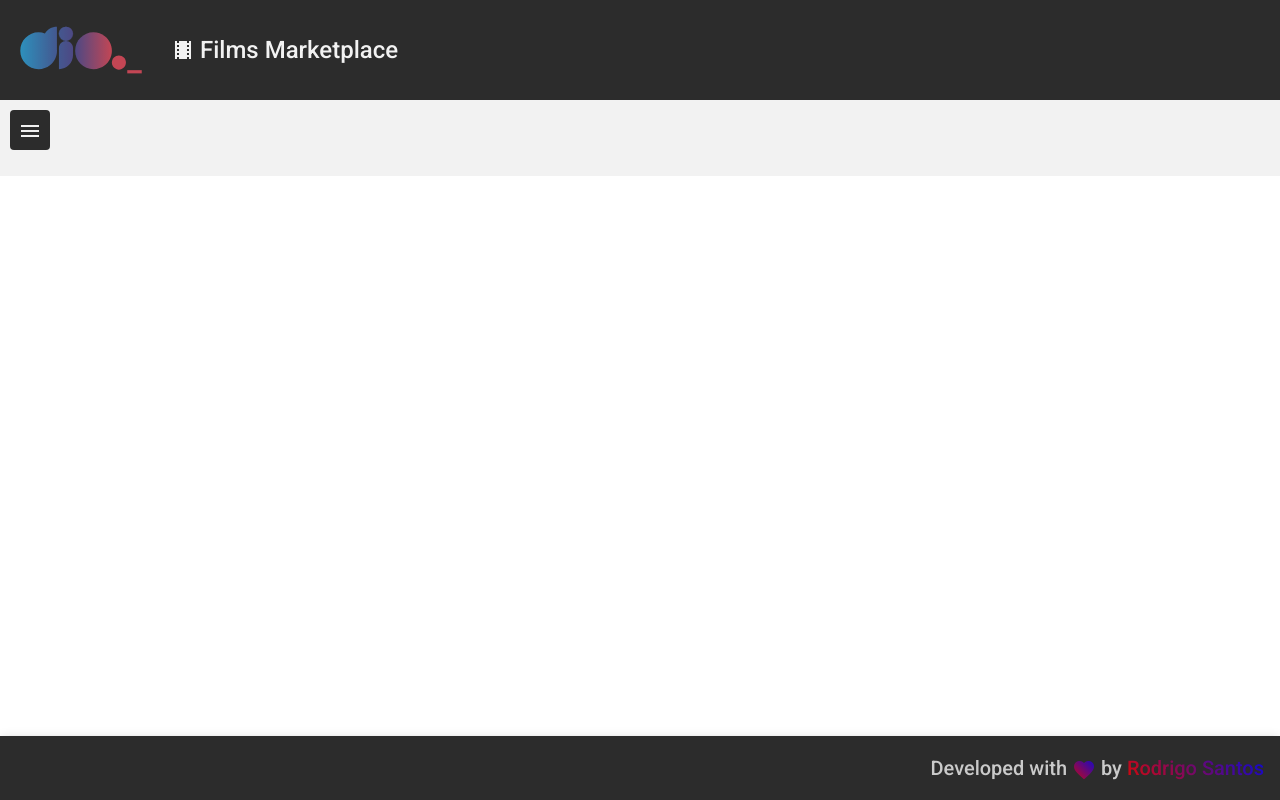
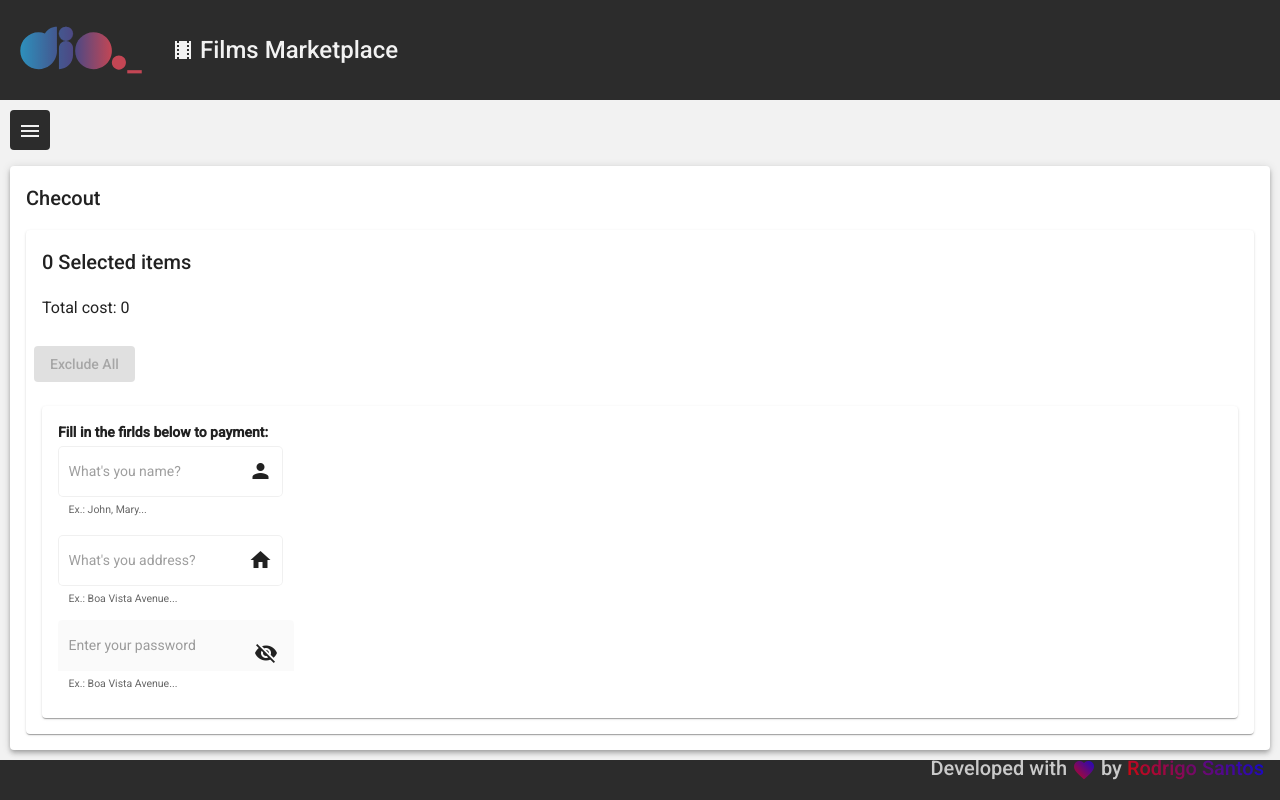
Before and after one commit to mdcrodrigo/angular-mktplace, an Angular app: page /checkout in a window 1280 px wide. Before the commit this address led to /. Built offline with nearby package versions, Linux system fonts and the light colour scheme.

Commit message:
checkout

```diff
--- a/src/app/app-routing.module.ts
+++ b/src/app/app-routing.module.ts
@@ -1,5 +1,6 @@
 import { NgModule } from '@angular/core';
 import { RouterModule, Routes } from '@angular/router';
+import { CheckoutComponent } from './views/checkout/checkout.component';
 import { HomeComponent } from './views/home/home.component';
 import { ListFilmsComponent } from './views/list-films/list-films.component';
 
@@ -10,6 +11,10 @@ const routes: Routes = [{
 {
   path: "list-films",
   component: ListFilmsComponent
+},
+{
+  path: "checkout",
+  component: CheckoutComponent
 }];
 
 @NgModule({
--- /dev/null
+++ b/src/app/views/checkout/checkout.component.ts
@@ -0,0 +1,47 @@
+import { Component, OnInit } from '@angular/core';
+import { Film } from '../list-films/film.model';
+import { CheckoutService } from './checkout.service';
+
+@Component({
+  selector: 'app-checkout',
+  templateUrl: './checkout.component.html',
+  styleUrls: ['./checkout.component.css']
+})
+export class CheckoutComponent implements OnInit {
+  listSelectedFilms: Film[] = [];
+  totalPrice!: number;
+  disable = false;
+  hide = true;
+  form: any;
+
+  constructor(private checkoutService: CheckoutService) { }
+
+  ngOnInit(): void {
+    this.totalPrice = this.checkoutService.totalPrice;
+    this.listSelectedFilms = this.checkoutService.listSelectedFilms;
+    this.toggleButton();
+  }
+
+  toggleButton() {
+    if (this.listSelectedFilms.length == 0) {
+      this.disable = true;
+    }
+  }
+
+  exclude(film:Film): void {
+    this.totalPrice -= film.price;
+    this.checkoutService.setFilm(film);
+    this.checkoutService.unselectFilm();
+    if (this.totalPrice <=0) {
+      this.excludeAll();
+    }
+  }
+
+  excludeAll() {
+    this.checkoutService.totalPrice = 0;
+    this.totalPrice = 0;
+    this.checkoutService.listSelectedFilms = [];
+    this.listSelectedFilms = [];
+    this.toggleButton();
+  }
+}
--- a/src/app/views/list-films/list-films.component.html
+++ b/src/app/views/list-films/list-films.component.html
@@ -8,5 +8,7 @@
     <mat-card-content>
         <app-card-film></app-card-film>
     </mat-card-content>
-
+    <button>
+        <a routerLink="/checkout"> To checkout</a>
+    </button>
 </mat-card>
```
Also changed, not shown: src/app/app.module.ts (+12 -2 lines), src/app/views/checkout/checkout.component.css (added), 1 other file (tests, documents, lock files or other folders). Lines whose indentation alone changed are shown as unchanged.
